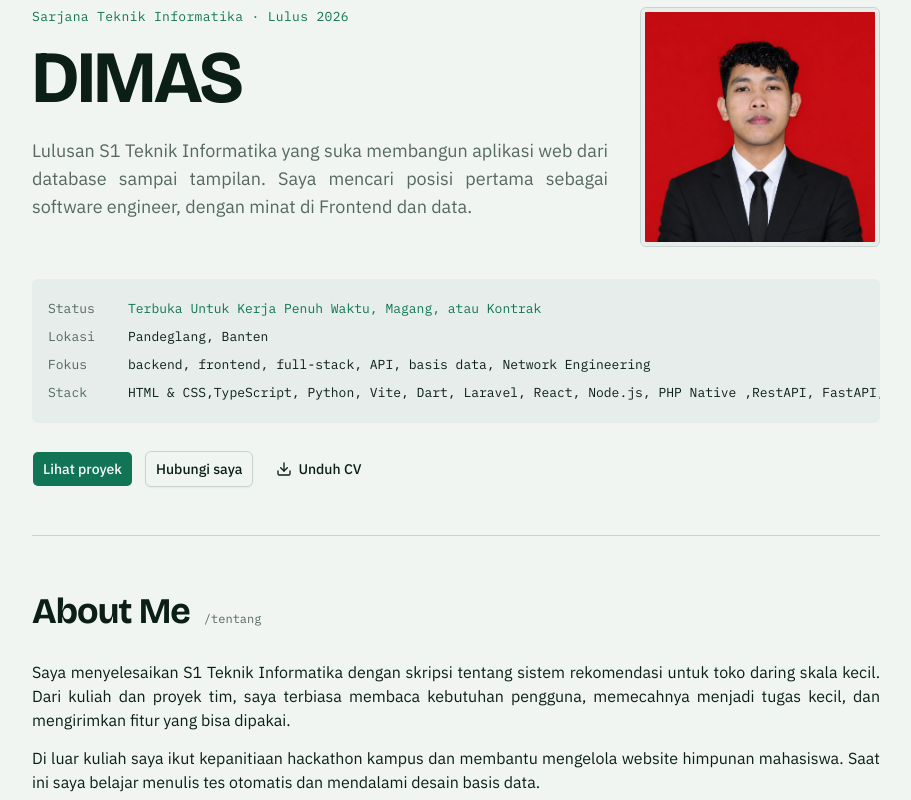
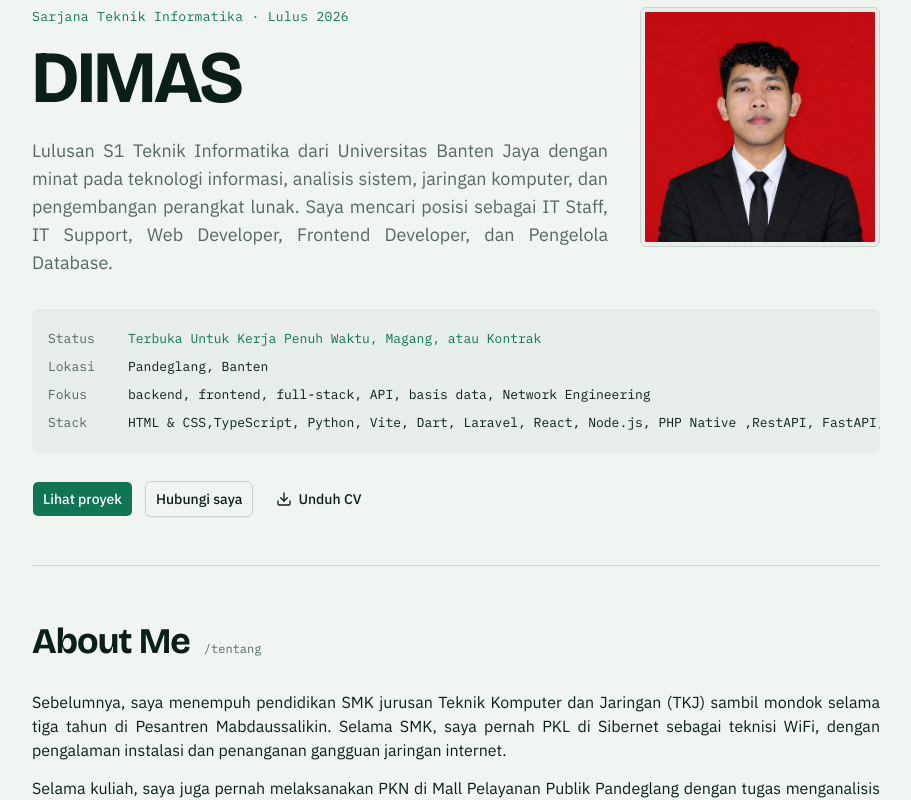
Before and after one commit to spaii/spaii.github.io, a React (Vite) app: page / in a window 1280 px wide. Shown: the part 460-1260 px from the top of the page, without its empty margins (184-1095 px from the left). Built offline with nearby package versions, Linux system fonts and the light colour scheme.

Commit message:
update portofolio

```diff
--- a/src/data/portfolio.ts
+++ b/src/data/portfolio.ts
@@ -23,7 +23,7 @@ export const profile = {
   handle: "PORTOFOLIO",
   headline: "Sarjana Teknik Informatika · Lulus 2026",
   intro:
-    "Lulusan S1 Teknik Informatika yang suka membangun aplikasi web dari database sampai tampilan. Saya mencari posisi pertama sebagai software engineer, dengan minat di Frontend dan data.",
+    " Lulusan S1 Teknik Informatika dari Universitas Banten Jaya dengan minat pada teknologi informasi, analisis sistem, jaringan komputer, dan pengembangan perangkat lunak. Saya mencari posisi sebagai IT Staff, IT Support, Web Developer, Frontend Developer, dan Pengelola Database.",
   status: [
     {
       key: "Status",
@@ -43,8 +43,9 @@ export const profile = {
     },
   ],
   about: [
-    "Saya menyelesaikan S1 Teknik Informatika dengan skripsi tentang sistem rekomendasi untuk toko daring skala kecil. Dari kuliah dan proyek tim, saya terbiasa membaca kebutuhan pengguna, memecahnya menjadi tugas kecil, dan mengirimkan fitur yang bisa dipakai.",
-    "Di luar kuliah saya ikut kepanitiaan hackathon kampus dan membantu mengelola website himpunan mahasiswa. Saat ini saya belajar menulis tes otomatis dan mendalami desain basis data.",
+    "Sebelumnya, saya menempuh pendidikan SMK jurusan Teknik Komputer dan Jaringan (TKJ) sambil mondok selama tiga tahun di Pesantren Mabdaussalikin. Selama SMK, saya pernah PKL di Sibernet sebagai teknisi WiFi, dengan pengalaman instalasi dan penanganan gangguan jaringan internet.",
+    "Selama kuliah, saya juga pernah melaksanakan PKN di Mall Pelayanan Publik Pandeglang dengan tugas menganalisis sistem perizinan usaha di DPMPTSP. Selain itu, saya menyelesaikan skripsi berupa pengembangan sistem deteksi penyakit daun padi menggunakan CNN dengan arsitektur MobileNetV2. Di luar kuliah, saya aktif mengikuti kegiatan UKM Computer Community sebagai staf divisi Software & Jaringan.",
+    "Saya merupakan pribadi yang memiliki kemauan belajar tinggi, bertanggung jawab, disiplin, dan mampu bekerja secara individu maupun dalam tim. Meskipun saya masih tergolong fresh graduate, saya siap untuk terus belajar, beradaptasi, dan mengembangkan kemampuan saya di dunia kerja.",
   ],
   // Isi dengan tautan CV, misalnya "/cv.pdf" (file ditaruh di folder public).
   // Kosongkan untuk menyembunyikan tombol Unduh CV.
@@ -199,17 +200,31 @@ export const certificates: Certificate[] = [
     href: "https://unbaja.ac.id",
   },
   {
-    title: "Computer andNetwork Engineering ",
+    title: "Computer and Network Engineering ",
     issuer: "SMK Dwi Putra Bangsa Cimanggu",
     year: "2022",
     image: "/images/certificates/smk.jpg",
     href: "https://daftarsekolah.net/",
   },
+  {
+    title: "IT EXPLORE",
+    issuer: "Computer Community Universitas Banten Jaya",
+    year: "2022",
+    image: "/images/certificates/itxplore.jpg",
+    href: "https://www.instagram.com/ccunbaja/",
+  },
+  {
+    title: "Pelatihan Dasar",
+    issuer: "Himpunan Mahasiswa Teknik Informatika Universitas Banten Jaya",
+    year: "2022",
+    image: "/images/certificates/pedas.jpg",
+    href: "https://www.instagram.com/humanika.unbaja/",
+  },
 ];
 
 export const contact = {
   blurb:
-    "Saya terbuka untuk lowongan junior atau magang lanjutan. Kirim email dan saya biasanya membalas dalam 1 sampai 2 hari.",
+    "Saya terbuka untuk lowongan junior, Network Engineer, kontrak, magang lanjutan. Kirim email atau whatsapp dan saya biasanya membalas dalam 1 sampai 2 hari.",
   email: "dimastkj0611@email.com",
   whatsapp: {
     label: "+62 878-9298-2350",
```
Also changed, not shown: public/images/certificates/itxplore.jpg (added), public/images/certificates/pedas.jpg (added).
